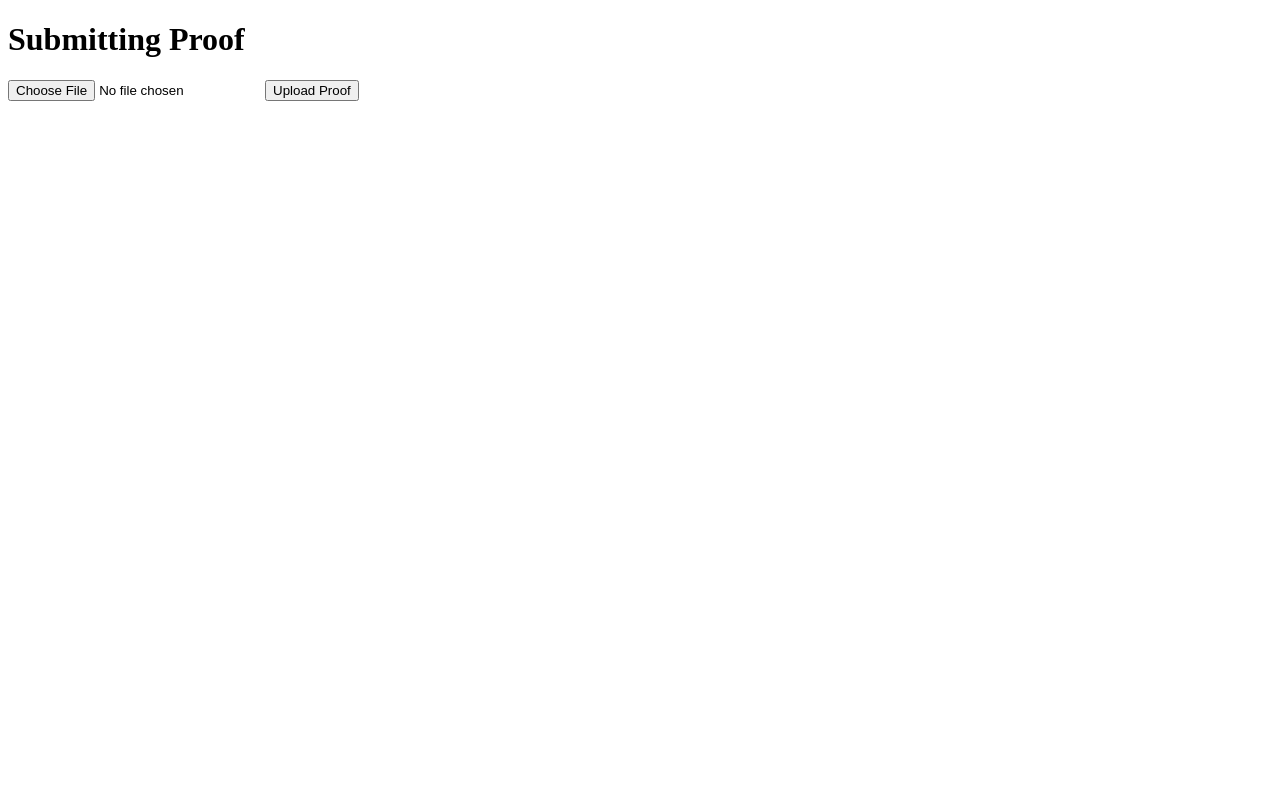
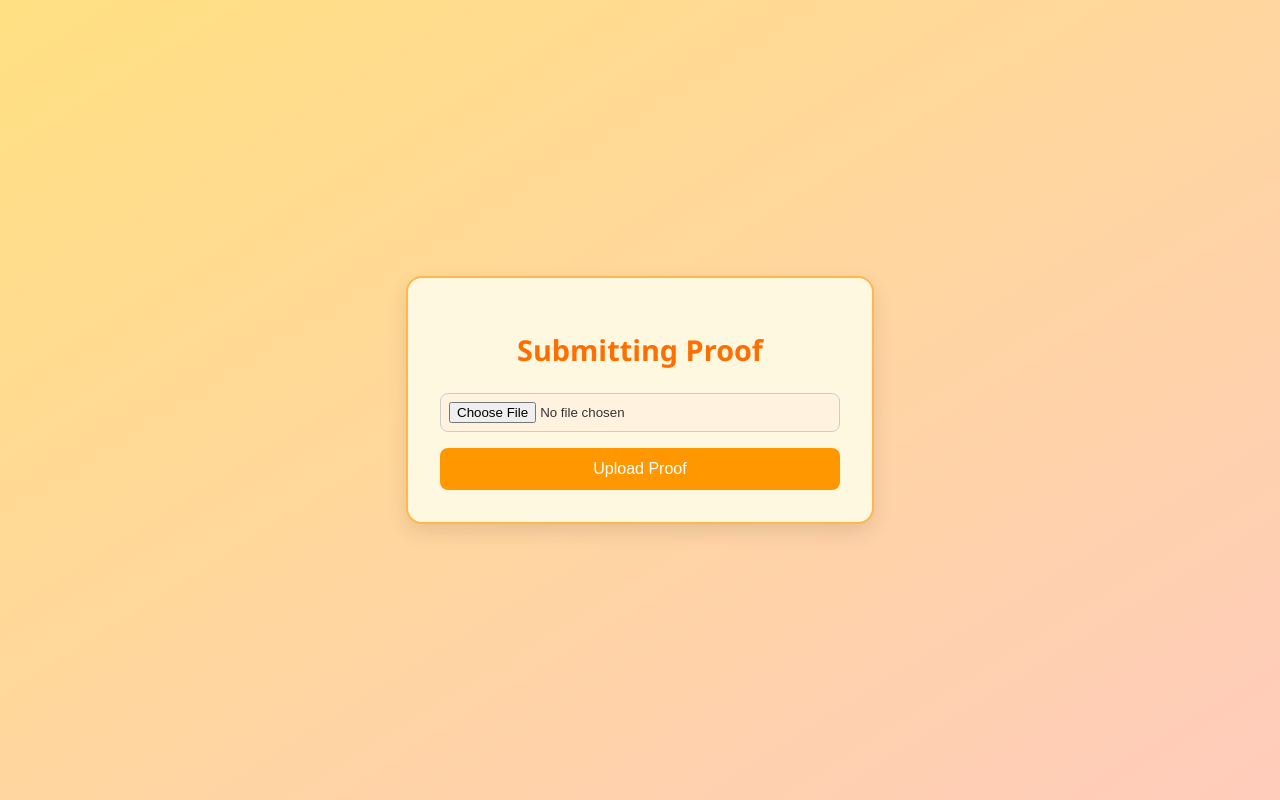
Before and after one commit to m1orez/summer-bingo, a plain HTML site: page pages/taskProof.html in a window 1280 px wide. Drawn offline with Linux system fonts and the light colour scheme.

```diff
--- a/pages/taskProof.html
+++ b/pages/taskProof.html
@@ -5,7 +5,7 @@
   <meta charset="UTF-8" />
   <meta name="viewport" content="width=device-width, initial-scale=1.0" />
   <title>Task Proof | Summer Bingo</title>
-  <!-- <link rel="stylesheet" href="../styles/taskProof.css" /> -->
+  <link rel="stylesheet" href="../styles/taskProof.css" />
 </head>
 
 <body>
@@ -16,10 +16,7 @@
       <input type="file" id="proofImage" accept="image/*" required />
       <button type="submit">Upload Proof</button>
     </form>
-    <p id="statusMessage"></p>
   </main>
-  <script type="module" src="../scripts/firebaseConfig.js"></script>
-  <script type="module" src="../scripts/taskProof.js"></script>
 </body>
 
 </html>
--- /dev/null
+++ b/styles/taskProof.css
@@ -0,0 +1,70 @@
+/* taskProof.css */
+
+body {
+    margin: 0;
+    font-family: 'Segoe UI', Tahoma, Geneva, Verdana, sans-serif;
+    background: linear-gradient(to bottom right, #ffe082, #ffccbc);
+    color: #333;
+    display: flex;
+    justify-content: center;
+    align-items: center;
+    height: 100vh;
+  }
+
+  .proof-container {
+    background: #fff8e1;
+    border: 2px solid #ffb74d;
+    border-radius: 16px;
+    padding: 2rem;
+    max-width: 400px;
+    width: 90%;
+    box-shadow: 0 8px 20px rgba(0, 0, 0, 0.1);
+    text-align: center;
+  }
+
+  #task-title {
+    font-size: 1.8rem;
+    color: #ff6f00;
+    margin-bottom: 1rem;
+  }
+
+  #task-desc {
+    font-size: 1rem;
+    margin-bottom: 1.5rem;
+    color: #666;
+  }
+
+  form {
+    display: flex;
+    flex-direction: column;
+    gap: 1rem;
+  }
+
+  input[type="file"] {
+    padding: 0.5rem;
+    border-radius: 8px;
+    border: 1px solid #ccc;
+    background: #fff3e0;
+    cursor: pointer;
+  }
+
+  button[type="submit"] {
+    padding: 0.75rem;
+    background-color: #ff9800;
+    color: white;
+    border: none;
+    border-radius: 8px;
+    font-size: 1rem;
+    cursor: pointer;
+    transition: background 0.3s;
+  }
+
+  button[type="submit"]:hover {
+    background-color: #fb8c00;
+  }
+
+  #statusMessage {
+    margin-top: 1rem;
+    font-size: 0.95rem;
+    color: #2e7d32;
+  }
```
